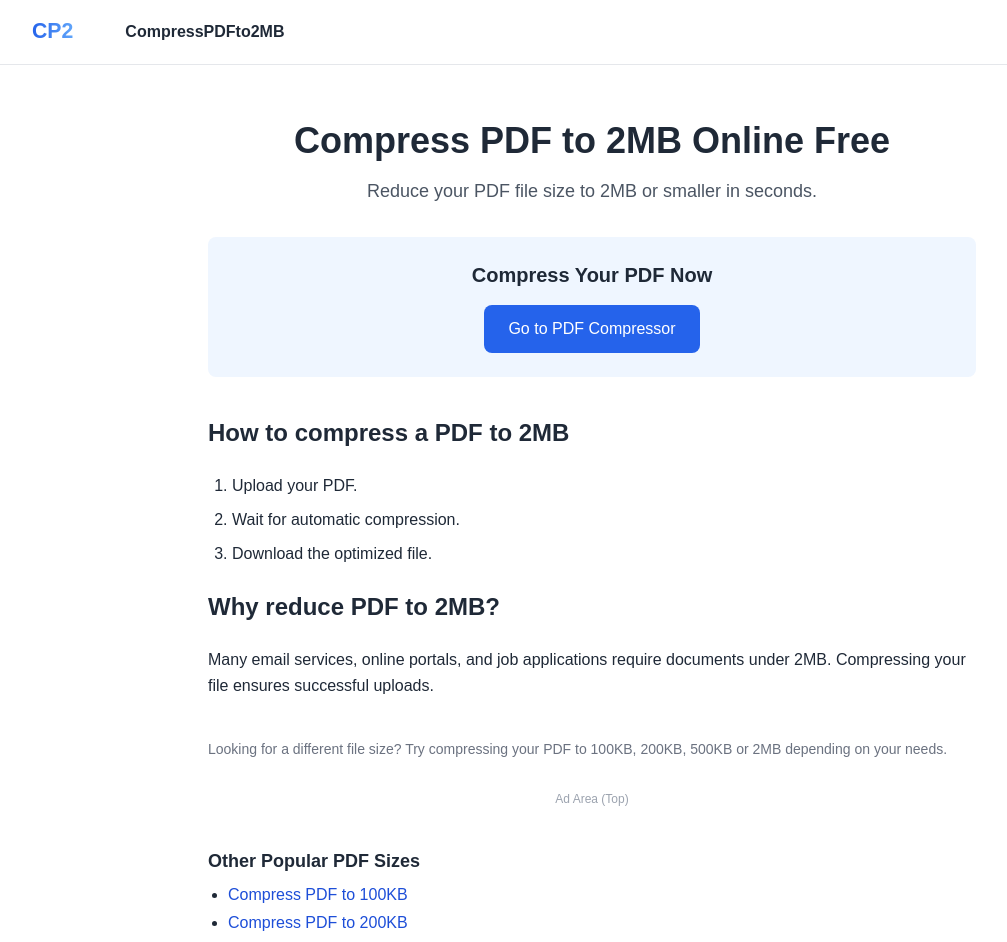
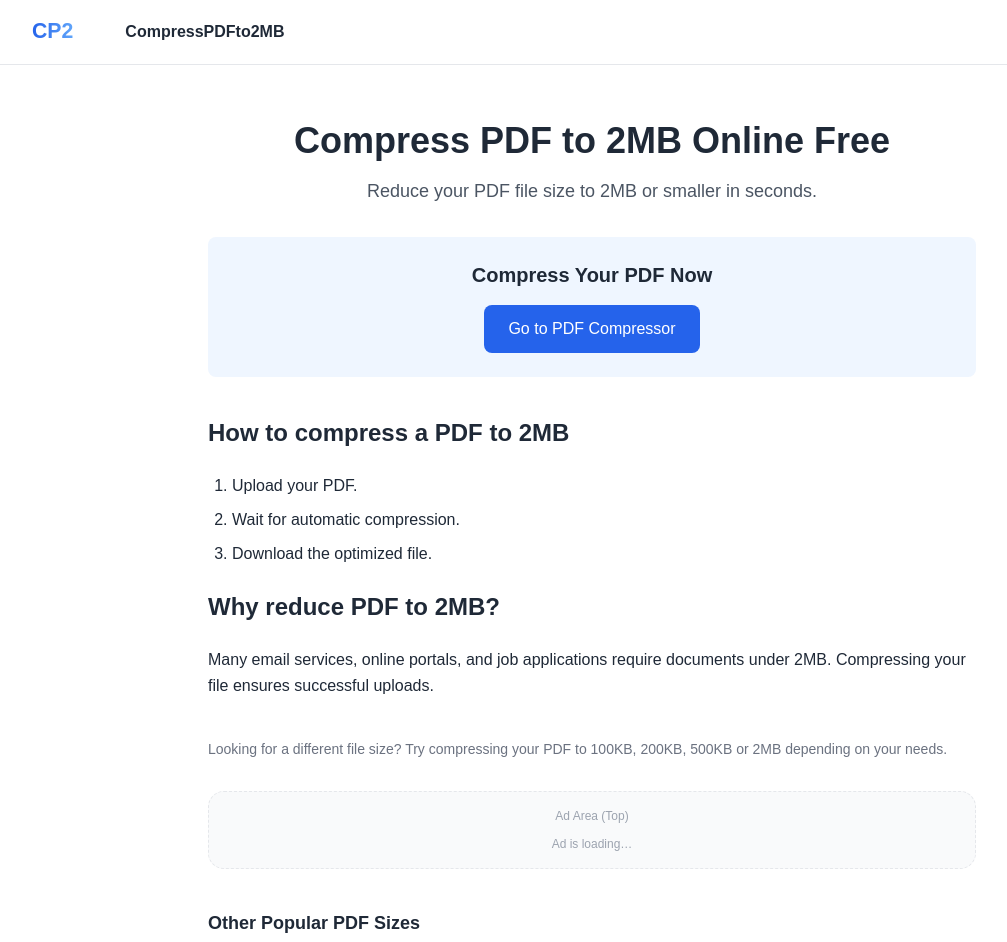
Before and after one commit to behicyildirim/compresspdfto2mb, a Next.js app: page /compress-pdf-to-2mb in a window 1280 px wide. Shown: the top 942 px of the page, without its empty margins (48-1055 px from the left). Built offline with nearby package versions, Linux system fonts and the light colour scheme.

Commit message:
Improve AdSlot rendering and retry adsbygoogle push

```diff
--- a/app/components/AdSlot.tsx
+++ b/app/components/AdSlot.tsx
@@ -1,27 +1,27 @@
 "use client";
 
-import { useEffect } from "react";
+import { useEffect, useId } from "react";
 
 type Props = {
   label?: string;
-  className?: string;
 };
 
-export default function AdSlot({ label, className }: Props) {
+export default function AdSlot({ label }: Props) {
+  const rid = useId();
+
   useEffect(() => {
     try {
       // @ts-ignore
       (window.adsbygoogle = window.adsbygoogle || []).push({});
-    } catch (err) {
-      console.error(err);
+    } catch (e) {
+      // ignore
     }
-  }, []);
+  }, [rid]);
 
   return (
-    <div className={className ?? "my-6"}>
-      {/* Optional label (only visible if ads don't render yet) */}
+    <div className="rounded-2xl border border-dashed border-gray-200 bg-gray-50 p-4">
       {label ? (
-        <div className="mb-3 text-center text-xs text-gray-400">{label}</div>
+        <div className="mb-2 text-center text-xs text-gray-400">{label}</div>
       ) : null}
 
       <ins
@@ -32,6 +32,11 @@ export default function AdSlot({ label, className }: Props) {
         data-ad-format="auto"
         data-full-width-responsive="true"
       />
+
+      {/* fallback look while ads are not serving yet */}
+      <div className="mt-3 text-center text-xs text-gray-400">
+        Ad is loading…
+      </div>
     </div>
   );
 }
```
